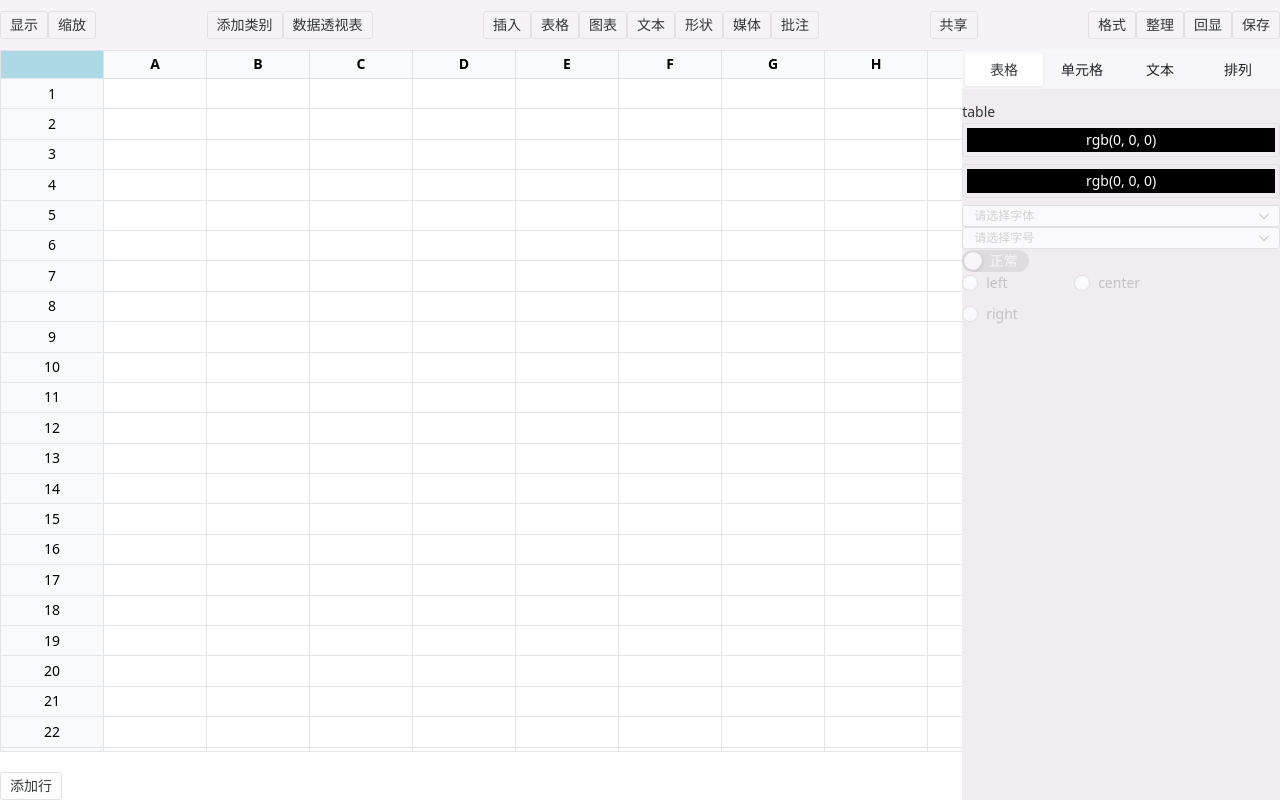
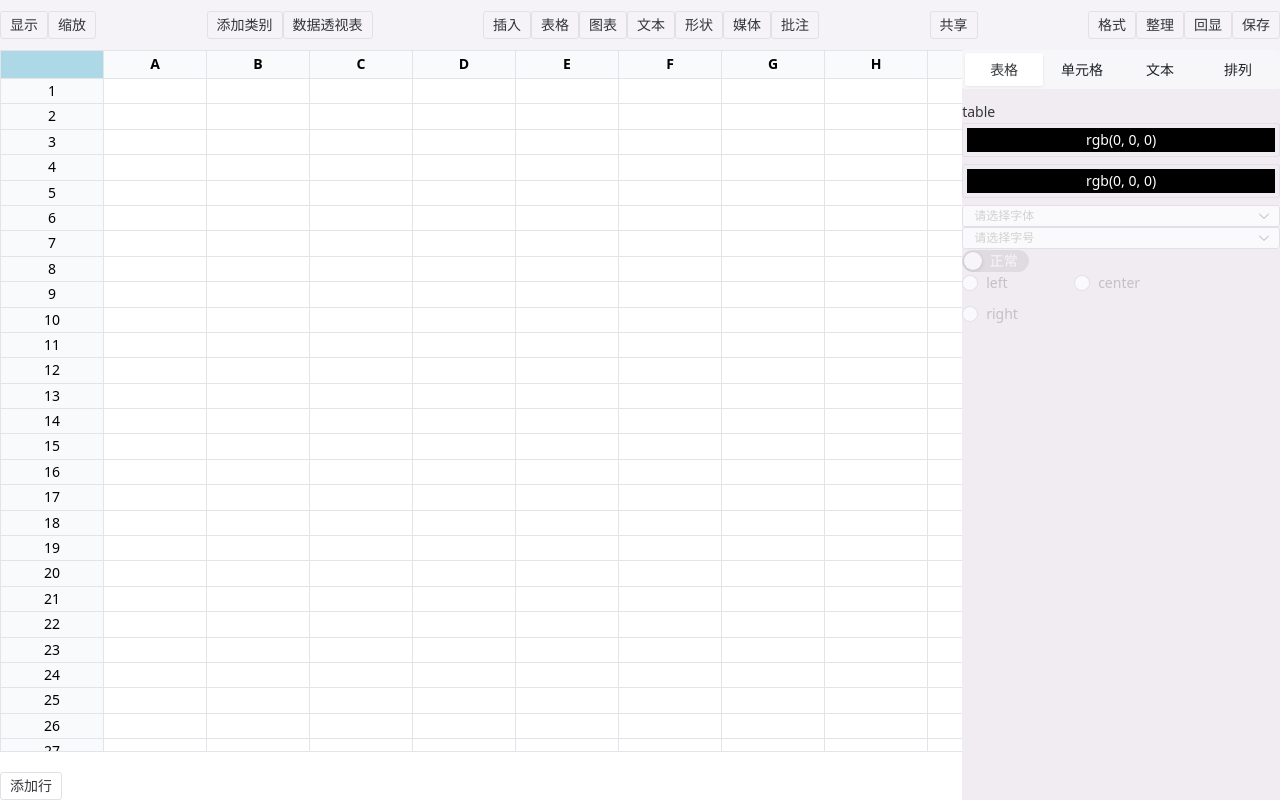
Before and after one commit to stefan-ysh/excel, a Vue app: page / in a window 1280 px wide. Built offline with nearby package versions, Linux system fonts and the light colour scheme.

Commit message:
style：单元格高度自适应

```diff
--- a/src/views/ExcelMain.vue
+++ b/src/views/ExcelMain.vue
@@ -80,7 +80,7 @@
                     v-model="td.value"
                     @blur="handleIptBlur"
                     :id="`${td.id}editCellIpt`"
-                    style="outline: none; border: none"
+                    style="outline: none; border: none;height:100%;"
                   />
                   <template v-else>
                     <span class="cell">
@@ -491,6 +491,7 @@ const clickCell = (td) => {
 
 // 双击编辑单元格
 const editCell = (td) => {
+  // todo E11 报错问题修复
   isEditing.value = true;
   editItem.value = td;
   nextTick(() => {
@@ -616,11 +617,9 @@ const clickContainer = () => {
           }
         }
         .cell {
-          display: inline-block;
-          height: 20px;
-          line-height: 20px;
-          word-break: keep-all;
-          border-color: #fff;
+          display: block;
+          height: 100%;
+          word-wrap: break-word;
         }
       }
       th {
@@ -632,6 +631,7 @@ const clickContainer = () => {
           border: 2px solid rgb(94, 41, 192);
           height: 100%;
           word-wrap: break-word;
+          margin: -2px;
           // height: 38px;
         }
       }
```
